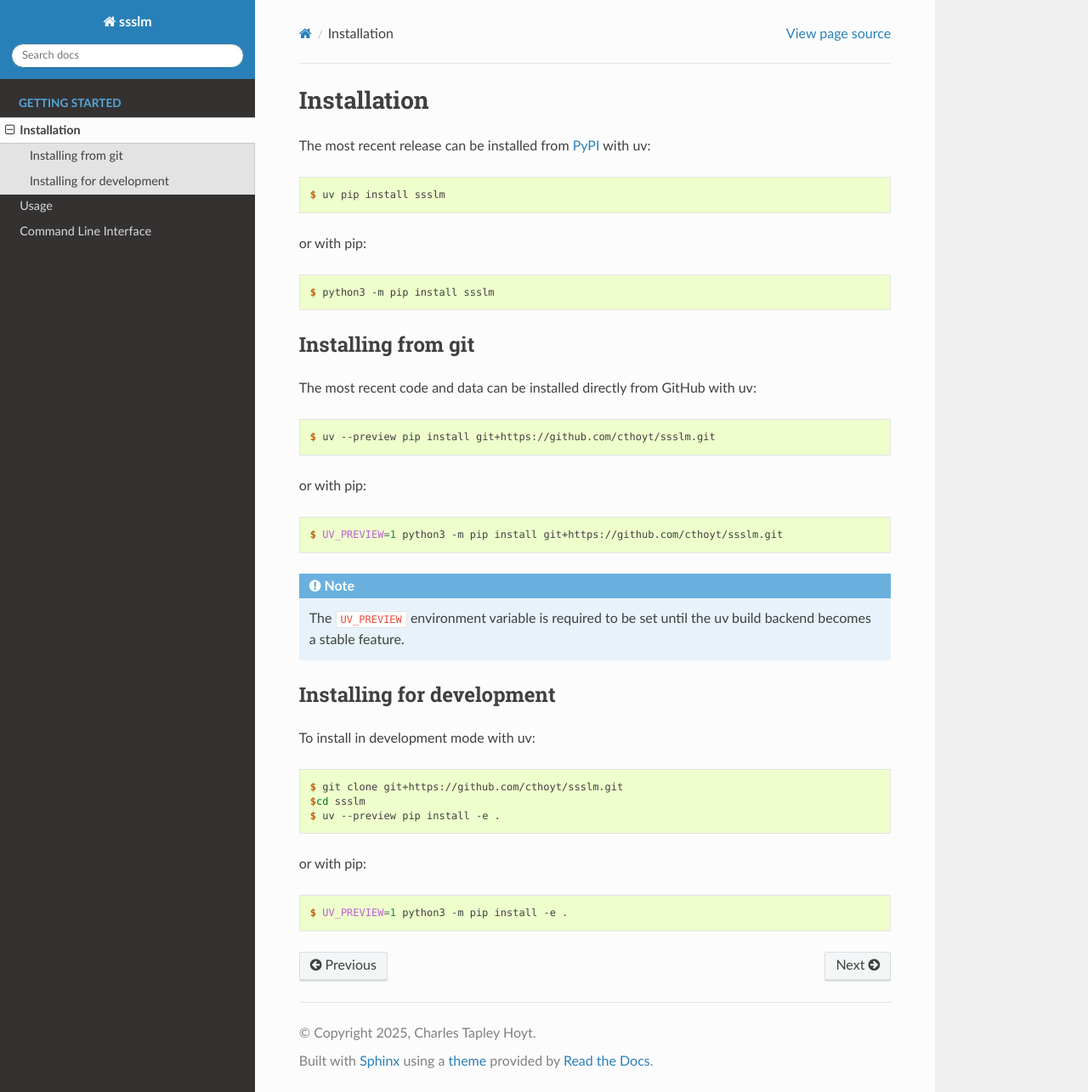
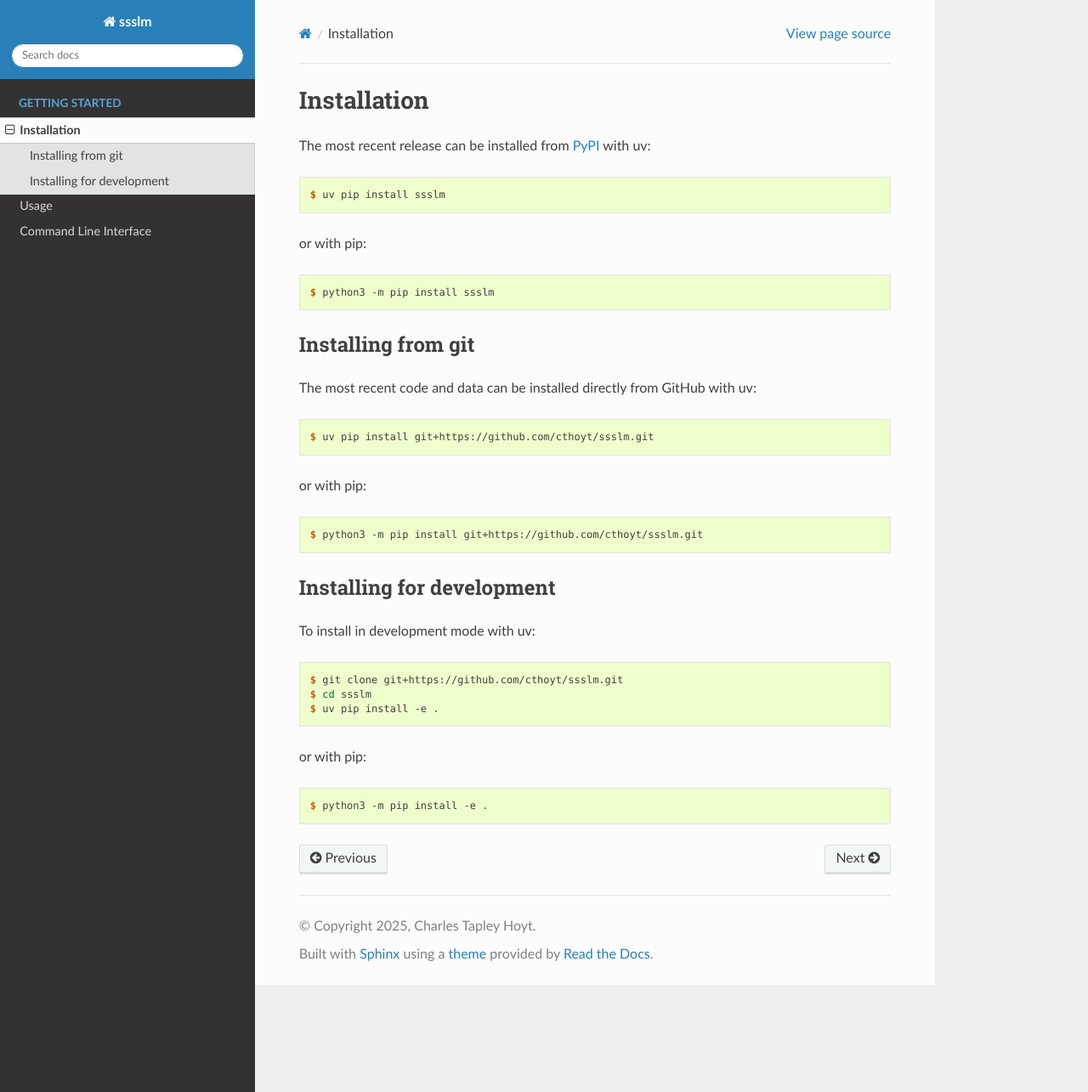
Before and after one commit to cthoyt/ssslm, a Sphinx documentation site: the page built from docs/source/installation.rst, in a window 1280 px wide and 1285 px high. Shown: the whole window at 85% size. Built offline with Sphinx 7.4.7 and the Read the Docs theme 3.1.0, drawn with Linux system fonts in a browser that asks for light colours.

```diff
--- a/docs/source/installation.rst
+++ b/docs/source/installation.rst
@@ -21,18 +21,13 @@ The most recent code and data can be installed directly from GitHub with uv:
 
 .. code-block:: console
 
-    $ uv --preview pip install git+https://github.com/cthoyt/ssslm.git
+    $ uv pip install git+https://github.com/cthoyt/ssslm.git
 
 or with pip:
 
 .. code-block:: console
 
-    $ UV_PREVIEW=1 python3 -m pip install git+https://github.com/cthoyt/ssslm.git
-
-.. note::
-
-    The ``UV_PREVIEW`` environment variable is required to be set until the uv build
-    backend becomes a stable feature.
+    $ python3 -m pip install git+https://github.com/cthoyt/ssslm.git
 
 Installing for development
 --------------------------
@@ -42,11 +37,11 @@ To install in development mode with uv:
 .. code-block:: console
 
     $ git clone git+https://github.com/cthoyt/ssslm.git
-    $cd ssslm
-    $ uv --preview pip install -e .
+    $ cd ssslm
+    $ uv pip install -e .
 
 or with pip:
 
 .. code-block:: console
 
-    $ UV_PREVIEW=1 python3 -m pip install -e .
+    $ python3 -m pip install -e .
--- a/pyproject.toml
+++ b/pyproject.toml
@@ -1,8 +1,6 @@
 [build-system]
-requires = ["uv>=0.5.13,<0.7.0"]
-# The uv backend entered preview mode in https://github.com/astral-sh/uv/pull/8886/files
-# with the 0.5.0 release. See also https://github.com/astral-sh/uv/issues/3957 for tracking.
-build-backend = "uv"
+requires = ["uv_build>=0.6.6,<0.7"]
+build-backend = "uv_build"
 
 [project]
 name = "ssslm"
```
Also changed, not shown: README.md (+4 -10 lines), .cruft.json, .readthedocs.yml, 1 other file.
